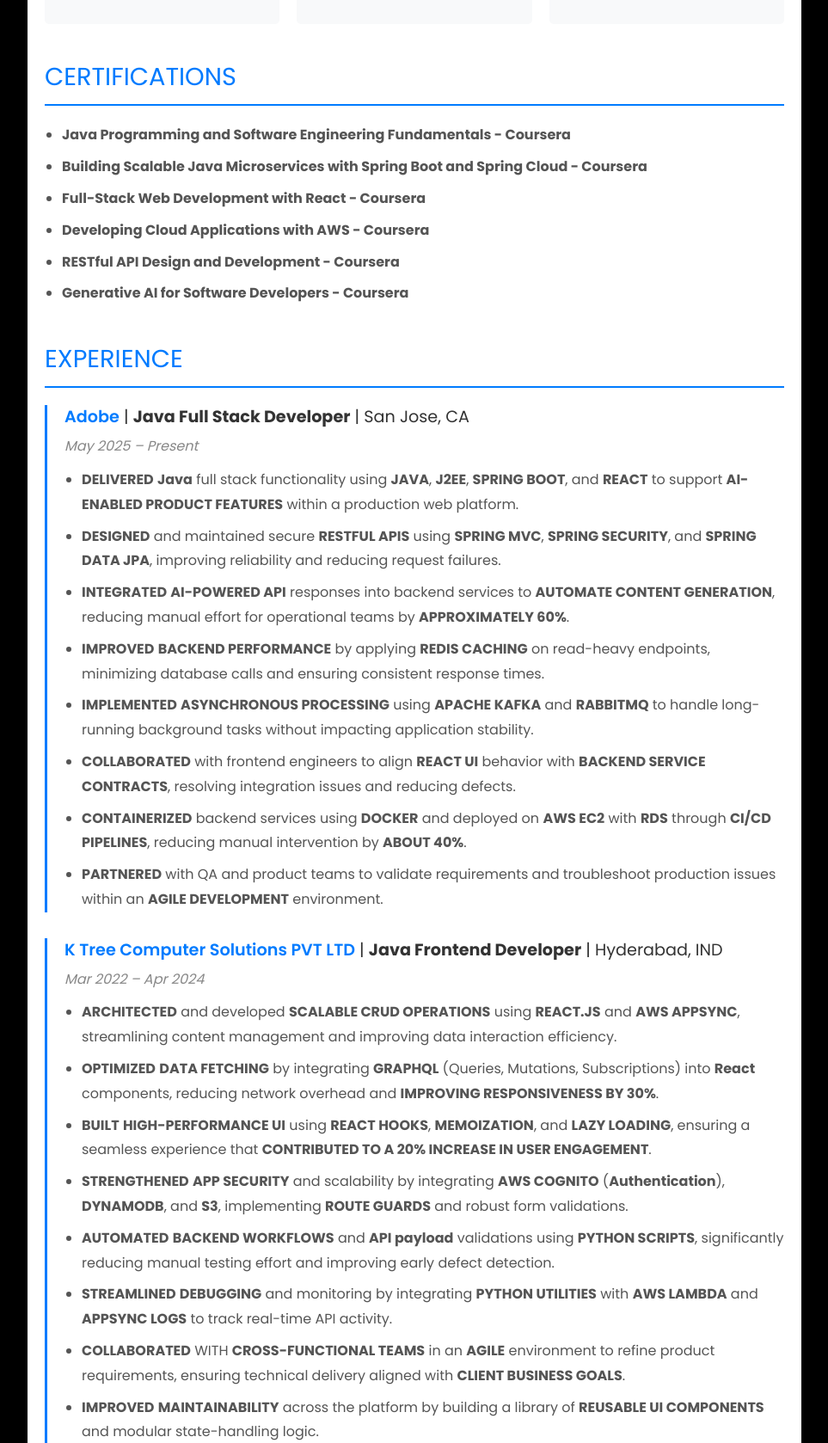
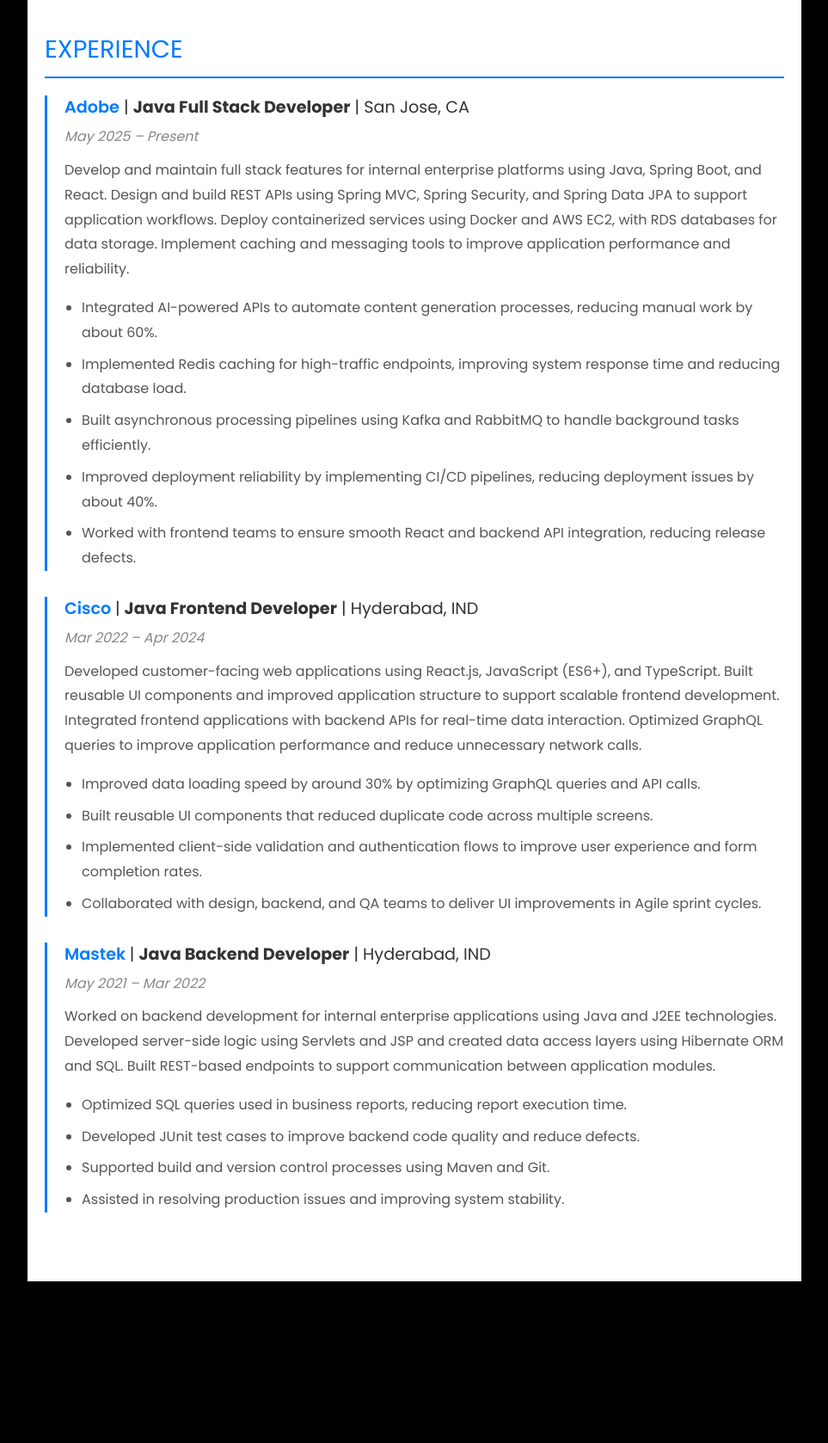
Before and after one commit to MaheshkumarThope/mahesh-Portfolio, a plain HTML site: page resume.html in a window 1280 px wide. Shown: the part 2036-3714 px from the top of the page at 86% size, without its empty margins (158-1121 px from the left). Drawn offline with Linux system fonts and the light colour scheme; files whose address does not match are found by name.

Commit message:
Updated Resume

```diff
--- a/resume.html
+++ b/resume.html
@@ -272,18 +272,14 @@
           <div class="resume-section">
             <h2>PROFESSIONAL SUMMARY</h2>
             <p>
-              <strong>Java Full Stack Developer</strong> with 4 years of experience delivering production-grade web applications.
-              I specialize in building <strong>secure RESTful APIs</strong> and <strong>responsive React interfaces</strong>
-              that drive business efficiency, consistently delivering <strong>30-40% performance gains</strong>.
+              Java Full Stack Developer with 4 years of experience building scalable web applications and backend services.
+Skilled in developing REST APIs, Spring Boot microservices, and responsive React.js interfaces for enterprise
+applications. Experienced in the full software development lifecycle, including design, development, testing, and
+deployment. Proficient in working with cloud platforms, containerized applications, and CI/CD pipelines to support
+reliable and high-performing systems. Strong team collaborator with experience working in Agile environments
+alongside product managers, QA teams, and developers to deliver production-ready solutions.
           </p>
-          <p>
-              I have a unique focus on <strong>AI-enabled features</strong>, leveraging <strong>LLM API integrations</strong>
-              to automate backend workflows while maintaining rigorous system reliability.
-          </p>
-          <p>
-              Expertise includes <strong>AWS, Docker, Microservices,</strong> and <strong>CI/CD pipelines</strong>,
-              collaborating with cross-functional teams to meet high-level engineering standards.
-          </p>
+
           </div>
 
           <div class="resume-section">
@@ -324,62 +320,53 @@
           </div>
 
           <div class="resume-section">
-            <h2>CERTIFICATIONS</h2>
-            <ul>
-              <li><strong>Java Programming and Software Engineering Fundamentals - Coursera</strong></li>
-              <li><strong>Building Scalable Java Microservices with Spring Boot and Spring Cloud - Coursera</strong></li>
-              <li><strong>Full-Stack Web Development with React - Coursera</strong></li>
-              <li><strong>Developing Cloud Applications with AWS - Coursera</strong></li>
-              <li><strong>RESTful API Design and Development - Coursera</strong></li>
-              <li><strong>Generative AI for Software Developers - Coursera</strong></li>
-            </ul>
-          </div>
-
-          <div class="resume-section">
             <h2>EXPERIENCE</h2>
 
           <div class="experience-item">
   <h4><span class="company">Adobe</span> | <strong>Java Full Stack Developer</strong> | San Jose, CA</h4>
   <div class="date">May 2025 – Present</div>
+  <p>
+        Develop and maintain full stack features for internal enterprise platforms using Java, Spring Boot, and React. Design
+and build REST APIs using Spring MVC, Spring Security, and Spring Data JPA to support application workflows.
+Deploy containerized services using Docker and AWS EC2, with RDS databases for data storage. Implement
+caching and messaging tools to improve application performance and reliability.
+      </p>
   <ul>
-    <li><strong>DELIVERED</strong> <strong>Java</strong> full stack functionality using <strong>JAVA</strong>, <strong>J2EE</strong>, <strong>SPRING BOOT</strong>, and <strong>REACT</strong> to support <strong>AI-ENABLED PRODUCT FEATURES</strong> within a production web platform.</li>
-    <li><strong>DESIGNED</strong> and maintained secure <strong>RESTFUL APIS</strong> using <strong>SPRING MVC</strong>, <strong>SPRING SECURITY</strong>, and <strong>SPRING DATA JPA</strong>, improving reliability and reducing request failures.</li>
-    <li><strong>INTEGRATED</strong> <strong>AI-POWERED API</strong> responses into backend services to <strong>AUTOMATE CONTENT GENERATION</strong>, reducing manual effort for operational teams by <strong>APPROXIMATELY 60%</strong>.</li>
-    <li><strong>IMPROVED</strong> <strong>BACKEND PERFORMANCE</strong> by applying <strong>REDIS CACHING</strong> on read-heavy endpoints, minimizing database calls and ensuring consistent response times.</li>
-    <li><strong>IMPLEMENTED</strong> <strong>ASYNCHRONOUS PROCESSING</strong> using <strong>APACHE KAFKA</strong> and <strong>RABBITMQ</strong> to handle long-running background tasks without impacting application stability.</li>
-    <li><strong>COLLABORATED</strong> with frontend engineers to align <strong>REACT UI</strong> behavior with <strong>BACKEND SERVICE CONTRACTS</strong>, resolving integration issues and reducing defects.</li>
-    <li><strong>CONTAINERIZED</strong> backend services using <strong>DOCKER</strong> and deployed on <strong>AWS EC2</strong> with <strong>RDS</strong> through <strong>CI/CD PIPELINES</strong>, reducing manual intervention by <strong>ABOUT 40%</strong>.</li>
-    <li><strong>PARTNERED</strong> with QA and product teams to validate requirements and troubleshoot production issues within an <strong>AGILE DEVELOPMENT</strong> environment.</li>
+    <li> Integrated AI-powered APIs to automate content generation processes, reducing manual work by about 60%.</li>
+    <li>  Implemented Redis caching for high-traffic endpoints, improving system response time and reducing database load.</li>
+    <li> Built asynchronous processing pipelines using Kafka and RabbitMQ to handle background tasks efficiently. </li>
+    <li> Improved deployment reliability by implementing CI/CD pipelines, reducing deployment issues by about 40%. </li>
+    <li>Worked with frontend teams to ensure smooth React and backend API integration, reducing release defects. </li>
   </ul>
 </div>
 
 <div class="experience-item">
-  <h4><span class="company">K Tree Computer Solutions PVT LTD</span> | <strong>Java Frontend Developer</strong> | Hyderabad, IND</h4>
+  <h4><span class="company">Cisco </span> | <strong>Java Frontend Developer</strong> | Hyderabad, IND</h4>
   <div class="date">Mar 2022 – Apr 2024</div>
+  <p> Developed customer-facing web applications using React.js, JavaScript (ES6+), and TypeScript. Built reusable UI
+components and improved application structure to support scalable frontend development. Integrated frontend
+applications with backend APIs for real-time data interaction. Optimized GraphQL queries to improve application
+performance and reduce unnecessary network calls.</p>
   <ul>
-    <li><strong>ARCHITECTED</strong> and developed <strong>SCALABLE CRUD OPERATIONS</strong> using <strong>REACT.JS</strong> and <strong>AWS APPSYNC</strong>, streamlining content management and improving data interaction efficiency.</li>
-    <li><strong>OPTIMIZED</strong> <strong>DATA FETCHING</strong> by integrating <strong>GRAPHQL</strong> (Queries, Mutations, Subscriptions) into <strong>React</strong> components, reducing network overhead and <strong>IMPROVING RESPONSIVENESS BY 30%</strong>.</li>
-    <li><strong>BUILT</strong> <strong>HIGH-PERFORMANCE UI</strong> using <strong>REACT HOOKS</strong>, <strong>MEMOIZATION</strong>, and <strong>LAZY LOADING</strong>, ensuring a seamless experience that <strong>CONTRIBUTED TO A 20% INCREASE IN USER ENGAGEMENT</strong>.</li>
-    <li><strong>STRENGTHENED</strong> <strong>APP SECURITY</strong> and scalability by integrating <strong>AWS COGNITO</strong> (<strong>Authentication</strong>), <strong>DYNAMODB</strong>, and <strong>S3</strong>, implementing <strong>ROUTE GUARDS</strong> and robust form validations.</li>
-    <li><strong>AUTOMATED</strong> <strong>BACKEND WORKFLOWS</strong> and <strong>API payload</strong> validations using <strong>PYTHON SCRIPTS</strong>, significantly reducing manual testing effort and improving early defect detection.</li>
-    <li><strong>STREAMLINED</strong> <strong>DEBUGGING</strong> and monitoring by integrating <strong>PYTHON UTILITIES</strong> with <strong>AWS LAMBDA</strong> and <strong>APPSYNC LOGS</strong> to track real-time API activity.</li>
-    <li><strong>COLLABORATED</strong> WITH <strong>CROSS-FUNCTIONAL TEAMS</strong> in an <strong>AGILE</strong> environment to refine product requirements, ensuring technical delivery aligned with <strong>CLIENT BUSINESS GOALS</strong>.</li>
-    <li><strong>IMPROVED</strong> <strong>MAINTAINABILITY</strong> across the platform by building a library of <strong>REUSABLE UI COMPONENTS</strong> and modular state-handling logic.</li>
+   <li> Improved data loading speed by around 30% by optimizing GraphQL queries and API calls. </li>
+   <li> Built reusable UI components that reduced duplicate code across multiple screens. </li>
+   <li> Implemented client-side validation and authentication flows to improve user experience and form completion
+rates.</li>
+<li> Collaborated with design, backend, and QA teams to deliver UI improvements in Agile sprint cycles.</li>
   </ul>
 </div>
 
 <div class="experience-item">
-  <h4><span class="company">Couth Infotech PVT</span> | <strong>Java Backend Developer</strong> | Hyderabad, IND</h4>
+  <h4><span class="company">Mastek </span> | <strong>Java Backend Developer</strong> | Hyderabad, IND</h4>
   <div class="date">May 2021 – Mar 2022</div>
+  <p> Worked on backend development for internal enterprise applications using Java and J2EE technologies. Developed
+server-side logic using Servlets and JSP and created data access layers using Hibernate ORM and SQL. Built
+REST-based endpoints to support communication between application modules. </p>
   <ul>
-    <li><strong>Contributed</strong> to backend web application development using <strong>Java</strong> and <strong>J2EE</strong> to support internal business systems and operational workflows.</li>
-    <li><strong>Implemented</strong> server-side logic using <strong>Servlets</strong> and <strong>JSP</strong> to process user requests and generate dynamic responses for internal web applications.</li>
-    <li><strong>Developed</strong> data access layers using <strong>Hibernate ORM</strong> and <strong>SQL</strong>, improving consistency and maintainability of database interactions under senior engineer guidance.</li>
-    <li><strong>Created</strong> basic <strong>REST-style endpoints</strong> to support internal module communication and data exchange between application components.</li>
-    <li><strong>Optimized</strong> <strong>SQL queries</strong> for frequently used reports, reducing execution time for daily operational and reporting tasks.</li>
-    <li><strong>Wrote</strong> unit tests using <strong>JUnit</strong> to validate backend logic and reduce recurring defects during development and release cycles.</li>
-    <li><strong>Supported</strong> build and version control activities using <strong>Maven</strong> and <strong>Git</strong>, streamlining local development and code management workflows.</li>
-    <li><strong>Collaborated</strong> with senior developers and QA teams to fix defects and deliver incremental enhancements aligned with <strong>business requirements</strong>.</li>
+   <li> Optimized SQL queries used in business reports, reducing report execution time.</li>
+   <li> Developed JUnit test cases to improve backend code quality and reduce defects. </li>
+   <li>Supported build and version control processes using Maven and Git. </li>
+   <li> Assisted in resolving production issues and improving system stability. </li>
   </ul>
 </div>
           </div>
@@ -387,7 +374,7 @@
       </div>
     </section>
 
-    <button class="print-btn" onclick="window.open('PAKA_Mahesh_FSD.pdf', '_blank', 'noopener,noreferrer')">Print Resume</button>
+    <button class="print-btn" onclick="window.open('Mahesh_Kumar_P.pdf', '_blank', 'noopener,noreferrer')">Print Resume</button>
 
     <footer class="ftco-footer ftco-section">
       <div class="container">
```
Also changed, not shown: index.html (+18 -37 lines), 2 other files.
